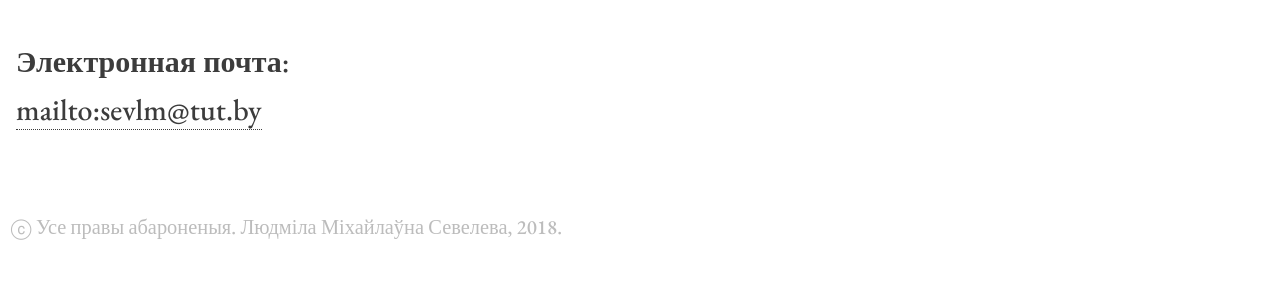
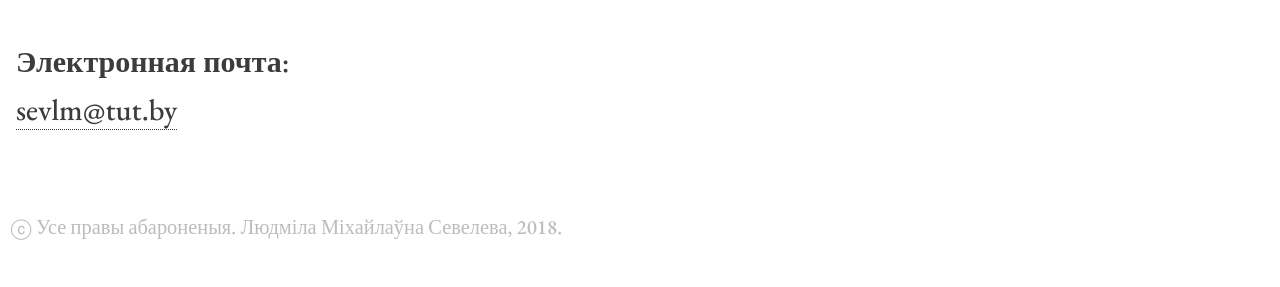
Before and after one commit to seveleva/seveleva, a Jekyll site: the page built from contacts.md, in a window 1280 px wide. Shown: the part 992-1279 px from the top of the page. Built offline with Jekyll 4.4.1, drawn with Linux system fonts in a browser that asks for light colours.

Commit message:
Update contacts.md

```diff
--- a/contacts.md
+++ b/contacts.md
@@ -16,4 +16,4 @@
 
 
 **Электронная почта**:<br>
-[mailto:sevlm@tut.by](sevlm@tut.by)
+[sevlm@tut.by](mailto:sevlm@tut.by)
```
